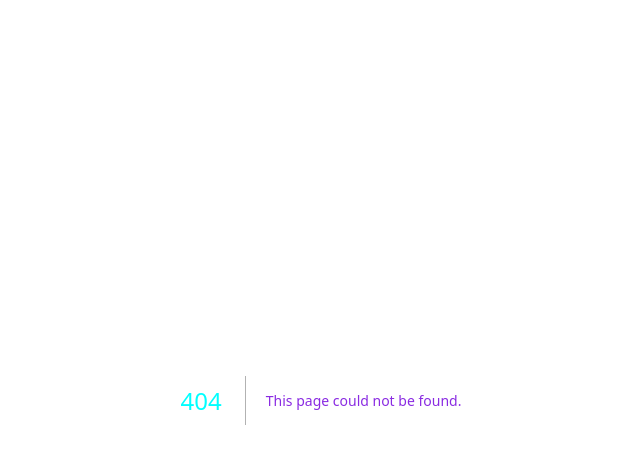
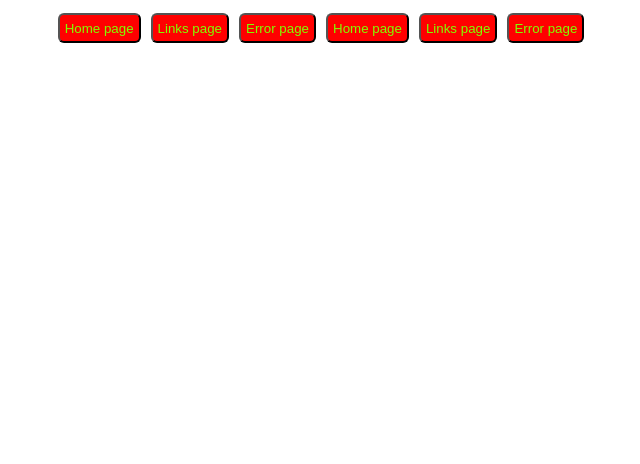
Before and after one commit to aniruddhaadak80/My-intro-by-nextJS, a Next.js app: page /links in a window 1280 px wide. Before the commit this address had no page. Shown: the top 464 px of the page, without its empty margins (319-959 px from the left). Built offline with nearby package versions, Linux system fonts and the light colour scheme.

Commit message:
Add button of links for each page

```diff
--- a/src/app/globals.css
+++ b/src/app/globals.css
@@ -1,12 +1,28 @@
- *{
+* {
   text-align: center;
- }
+}
 
- h1{
+h1 {
   color: aqua;
   text-align: center;
- }
+}
 
- h2{
+h2 {
   color: blueviolet;
- }
+}
+
+button {
+  color: chartreuse;
+  background-color: #ff0000;
+  height: 30px;
+  width: auto;
+  cursor: pointer;
+  border-radius: 6px;
+  padding: 5px;
+  margin: 5px;
+}
+
+button:hover {
+  color: aqua;
+  background-color: blue;
+}
--- a/src/app/layout.tsx
+++ b/src/app/layout.tsx
@@ -1,22 +1,30 @@
-import type { Metadata } from 'next'
-import { Inter } from 'next/font/google'
-import './globals.css'
+import type { Metadata } from "next";
+import { Inter } from "next/font/google";
+import "./globals.css";
+import Page_links from "./links/page";
 
-const inter = Inter({ subsets: ['latin'] })
+const inter = Inter({ subsets: ["latin"] });
 
 export const metadata: Metadata = {
-  title: 'Sample Next App',
-  description: 'Generated by create next app',
-}
+  title: "Sample Next App",
+  description: "Generated by create next app",
+};
 
 export default function RootLayout({
   children,
 }: {
-  children: React.ReactNode
+  children: React.ReactNode;
 }) {
   return (
     <html lang="en">
-      <body className={inter.className}>{children}</body>
+      <body className={inter.className}>
+
+        {/* Links of all pages */}
+        <Page_links />
+
+        {children}
+
+      </body>
     </html>
-  )
+  );
 }
--- /dev/null
+++ b/src/app/links/page.js
@@ -0,0 +1,23 @@
+import Link from "next/link";
+
+export default function Page_links() {
+  return (
+    <>
+  {/* Link for Home page  */}
+      <Link href="/">
+      <button>Home page </button>
+       </Link>
+
+{/* Links for link page  */}
+       <Link href="/links">
+      <button>Links page</button>
+       </Link>
+
+ {/* Links for Error page  */}
+ <Link href="/not-found/error">
+      <button>Error page</button>
+       </Link>
+
+    </>
+  );
+}
```
Also changed, not shown: package.json (+6 -5 lines), src/app/not-found.js (added, +8 -0 lines), src/app/page.tsx (line endings or trailing spaces), 2 other files (tests, documents, lock files or other folders).
